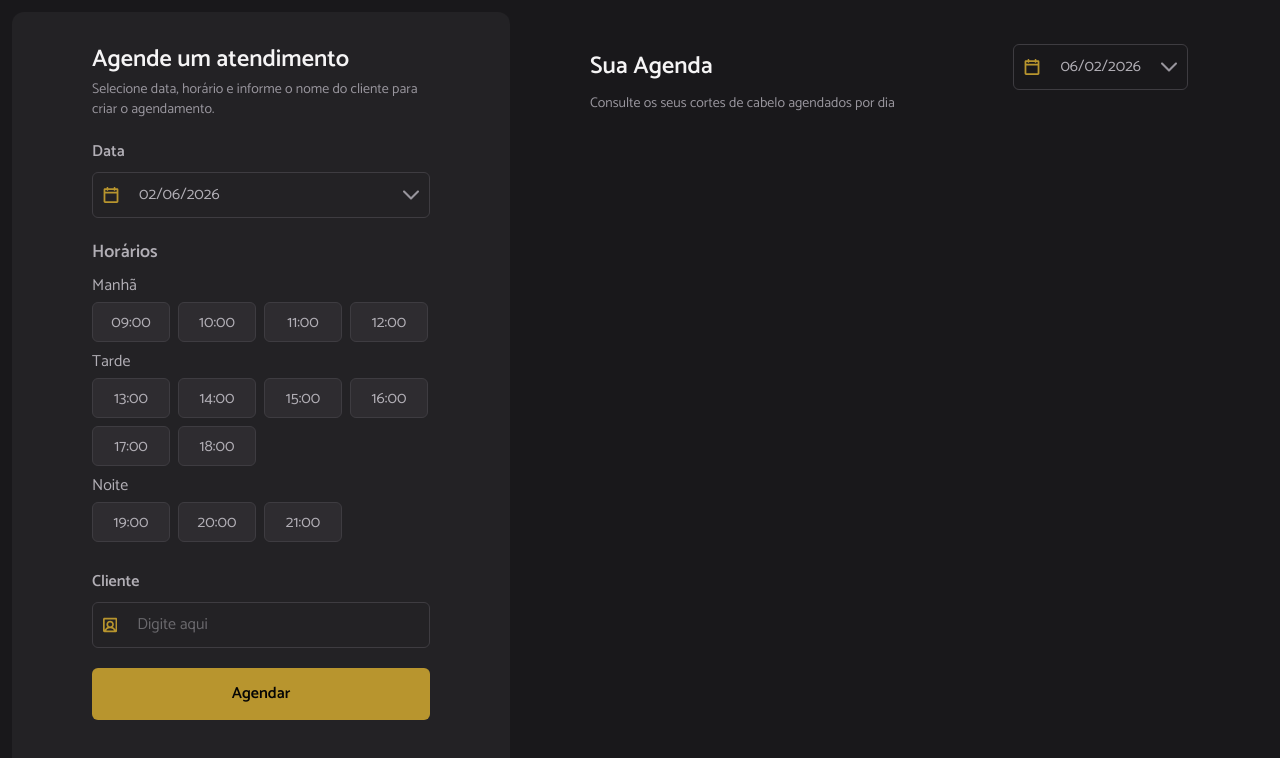
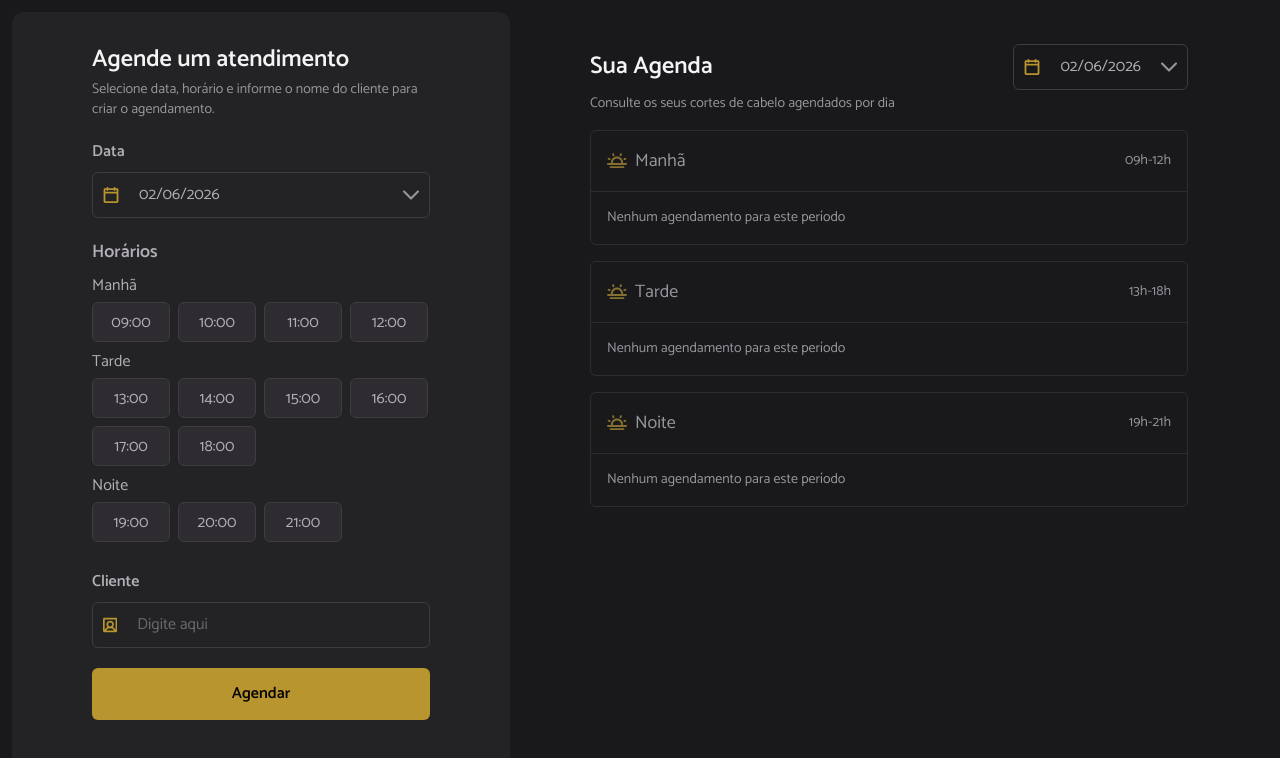
Before and after one commit to ThomazHilario/hairday-rocketseat, a React (Vite) app: page / in a window 1280 px wide. Shown: the top 758 px of the page. Built offline with nearby package versions, Linux system fonts and the light colour scheme.

Commit message:
feat: Add listing appointments and filter for date.

```diff
--- /dev/null
+++ b/src/Components/Card/Card.tsx
@@ -0,0 +1,16 @@
+import { cn } from "@/Utils"
+import type { ComponentProps, PropsWithChildren } from "react"
+
+type CardProps = PropsWithChildren<ComponentProps<'div'>>
+
+export const Card = ({ children, className, ...props }: CardProps) => {
+    return (
+        <div
+            className={cn('min-h-28 border border-gray-600 rounded-md', className)}
+            data-slot="card"
+            {...props}
+        >
+            {children}
+        </div>
+    )
+}
--- /dev/null
+++ b/src/Components/Card/CardContent.tsx
@@ -0,0 +1,16 @@
+import { cn } from "@/Utils"
+import type { ComponentProps, PropsWithChildren } from "react"
+
+type CardContentProps = PropsWithChildren<ComponentProps<'div'>>
+
+export const CardContent = ({ children, className, ...props }: CardContentProps) => {
+    return (
+        <div
+            className={cn('flex flex-col gap-2 p-4 w-full text-gray-200', className)}
+            data-slot="card-content"
+            {...props}
+        >
+            {children}
+        </div>
+    )
+}
--- /dev/null
+++ b/src/Components/Card/CardHeader.tsx
@@ -0,0 +1,16 @@
+import { cn } from "@/Utils"
+import type { ComponentProps, PropsWithChildren } from "react"
+
+type CardHeaderProps = PropsWithChildren<ComponentProps<'div'>>
+
+export const CardHeader = ({ children, className, ...props }: CardHeaderProps) => {
+    return (
+        <div
+            className={cn('p-4 flex items-center justify-between border-b border-gray-600', className)}
+            data-slot="card"
+            {...props}
+        >
+            {children}
+        </div>
+    )
+}
--- /dev/null
+++ b/src/Components/Card/index.ts
@@ -0,0 +1,3 @@
+export * from './Card'
+export * from './CardHeader'
+export * from './CardContent'
--- a/src/Components/index.ts
+++ b/src/Components/index.ts
@@ -1,5 +1,6 @@
 export * from './Icons'
 export * from './Button'
+export * from './Card'
 export * from './Title'
 export * from './Text'
 export * from './Form'
--- /dev/null
+++ b/src/Pages/Home/Components/AppointmentsCard/AppointmentsCard.tsx
@@ -0,0 +1,54 @@
+import { Button, Card, CardContent, CardHeader, Text, Title, TrashIcon } from "@/Components"
+import type { Appointment } from "@/Services";
+import { getHours } from "date-fns";
+import type { ComponentType, SVGProps } from "react";
+import { useAppointmentsContext } from "../../Context";
+
+type AppointmentsCardProps = {
+    title: string;
+    time: string;
+    appointments: Appointment[],
+    Icon: ComponentType<SVGProps<SVGSVGElement>>
+}
+
+export const AppointmentsCard = ({
+    title,
+    time,
+    appointments,
+    Icon
+}: AppointmentsCardProps) => {
+
+    const { handleDeleteAppointment } = useAppointmentsContext()
+
+    return (
+        <Card>
+            <CardHeader>
+                <div className="flex items-center gap-2">
+                    <Icon className="text-yellow-dark size-5" />
+                    <Title className="font-normal! text-gray-300" as="h3" size="lg">{title}</Title>
+                </div>
+
+                <Text variant="primary">{time}</Text>
+            </CardHeader>
+
+            <CardContent>
+                {appointments.length > 0 ? (
+                    <div className="flex flex-col gap-2">
+                        {appointments.map((appointment, index) => (
+                            <div key={`${index}-${appointment.client}`} className="flex items-center justify-between">
+                                <div className="flex items-center gap-4">
+                                    <Text variant="primary" className="text-gray-200! text-lg!">{getHours(appointment.date).toString().padStart(2, '0')}:00</Text>
+                                    <Text variant="primary" className="text-lg!">{appointment.client}</Text>
+                                </div>
+
+                                <Button onClick={() => handleDeleteAppointment(appointment.id)}>
+                                    <TrashIcon className="text-yellow-dark size-4"/>
+                                </Button>
+                            </div>
+                        ))}
+                    </div>
+                ) : <Text variant="primary">Nenhum agendamento para este período</Text>}
+            </CardContent>
+        </Card>
+    )
+}
--- a/src/Pages/Home/Components/ShowAppointments/ShowAppointments.tsx
+++ b/src/Pages/Home/Components/ShowAppointments/ShowAppointments.tsx
@@ -1,8 +1,10 @@
 import { useState } from "react"
 
-import { Text, Title } from "@/Components"
+import { SunHorizonIcon, Text, Title } from "@/Components"
 import { Calendar } from "@/Components/UI"
 import { useAppointmentsContext } from "../../Context"
+import { AppointmentsCard } from "../AppointmentsCard/AppointmentsCard"
+import { format, isEqual, isWithinInterval, setHours } from "date-fns"
 
 export const ShowAppointments = () => {
 
@@ -10,13 +12,43 @@ export const ShowAppointments = () => {
 
     const { appointments } = useAppointmentsContext()
 
+    const formatAppointmentsForDay = appointments.filter((appointment) => isEqual(format(appointment.date, 'MM/dd/yyyy'), format(date as Date, 'MM/dd/yyyy')))
+
+    const morningAppointments = formatAppointmentsForDay.filter((appointment) => {
+        const isDate = isWithinInterval(appointment.date, {
+            start: setHours(date as Date, 9),
+            end: setHours(date as Date, 12),
+        })
+
+        if(isDate) return appointment
+    })
+
+    const afternoonAppointments = formatAppointmentsForDay.filter((appointment) => {
+        const isDate = isWithinInterval(appointment.date, {
+            start: setHours(date as Date, 13),
+            end: setHours(date as Date, 18),
+        })
+
+        if(isDate) return appointment
+    })
+
+    const eveningAppointments = formatAppointmentsForDay.filter((appointment) => {
+        const isDate = isWithinInterval(appointment.date, {
+            start: setHours(date as Date, 19),
+            end: setHours(date as Date, 21),
+        })
+
+        if(isDate) return appointment
+    })
+
     return (
-        <section className="w-full h-full flex justify-center gap-4 p-20 py-8">
+        <section className="w-full h-full flex flex-col justify-center gap-4 p-20 py-8">
             <article className="space-y-1 w-full">
                 <div className="flex items-center">
                     <Title as="h2">Sua Agenda</Title>
 
                     <Calendar
+                        dateFormat='dd/MM/yyyy'
                         wrapperClassName="block ml-auto"
                         className="text-gray-200 w-full outline-none"
                         onChange={setDate}
@@ -27,7 +59,26 @@ export const ShowAppointments = () => {
                 <Text variant="primary">Consulte os seus cortes de cabelo agendados por dia</Text>
             </article>
 
+            <AppointmentsCard
+                title="Manhã"
+                time="09h-12h"
+                appointments={morningAppointments}
+                Icon={SunHorizonIcon}
+            />
 
+            <AppointmentsCard
+                title="Tarde"
+                time="13h-18h"
+                appointments={afternoonAppointments}
+                Icon={SunHorizonIcon}
+            />
+
+            <AppointmentsCard
+                title="Noite"
+                time="19h-21h"
+                appointments={eveningAppointments}
+                Icon={SunHorizonIcon}
+            />
         </section>
     )
 }
--- a/src/Pages/Home/Context/Appointments.tsx
+++ b/src/Pages/Home/Context/Appointments.tsx
@@ -4,7 +4,8 @@ import { createContext, useContext, useState, type ReactNode } from "react";
 
 type AppointmentsContextType = {
     appointments: Appointment[];
-    handleSetAppointments: (appoiment: Appointment) => void
+    handleSetAppointments: (appoiment: Appointment) => void;
+    handleDeleteAppointment: (id: string) => void;
 }
 
 type AppointmentsProps = {
@@ -24,10 +25,18 @@ export const Appointments = ({ children }: AppointmentsProps) => {
         useAppoimentsStore.getState().setAppoiments(changedAppointments)
     }
 
+    const handleDeleteAppointment = (id: string) => {
+        const changedAppointments = appointments.filter(appoiment => appoiment.id !== id)
+
+        setAppointments(changedAppointments)
+        useAppoimentsStore.getState().setAppoiments(changedAppointments)
+    }
+
     return (
         <AppointmentsContext.Provider value={{
             appointments,
-            handleSetAppointments
+            handleSetAppointments,
+            handleDeleteAppointment
 
         }}>
             {children}
```
